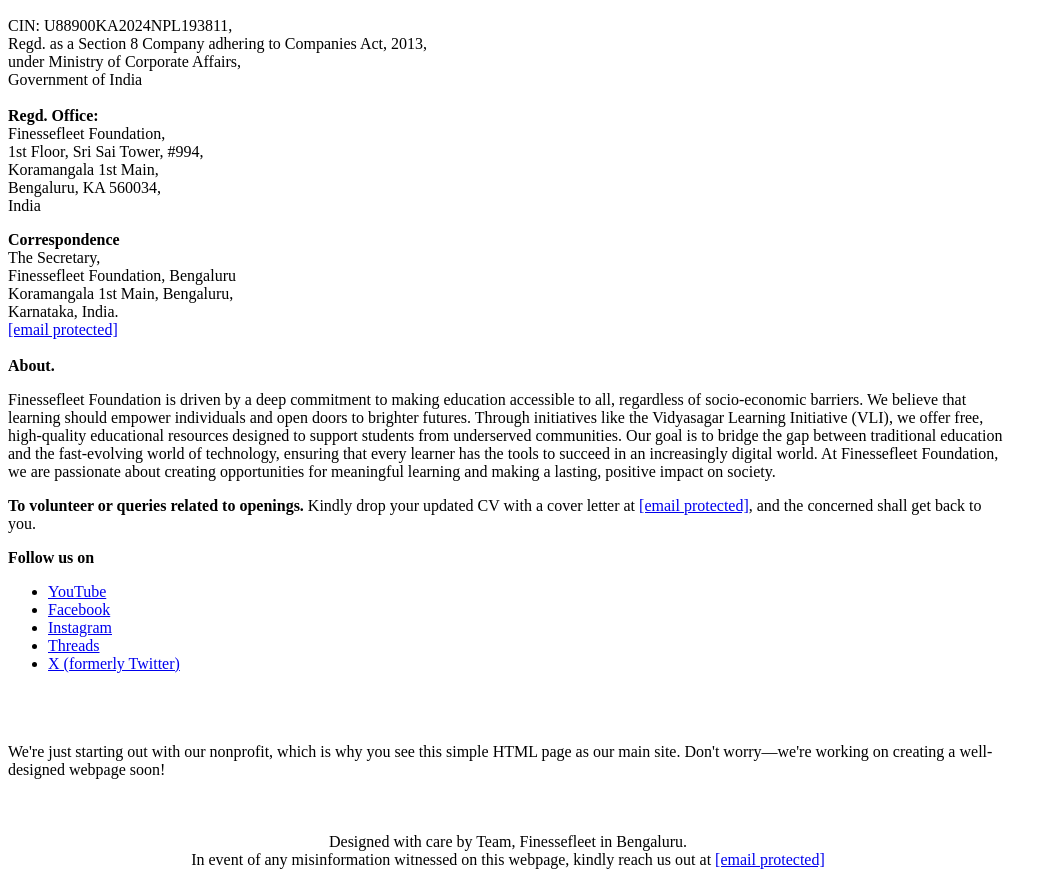
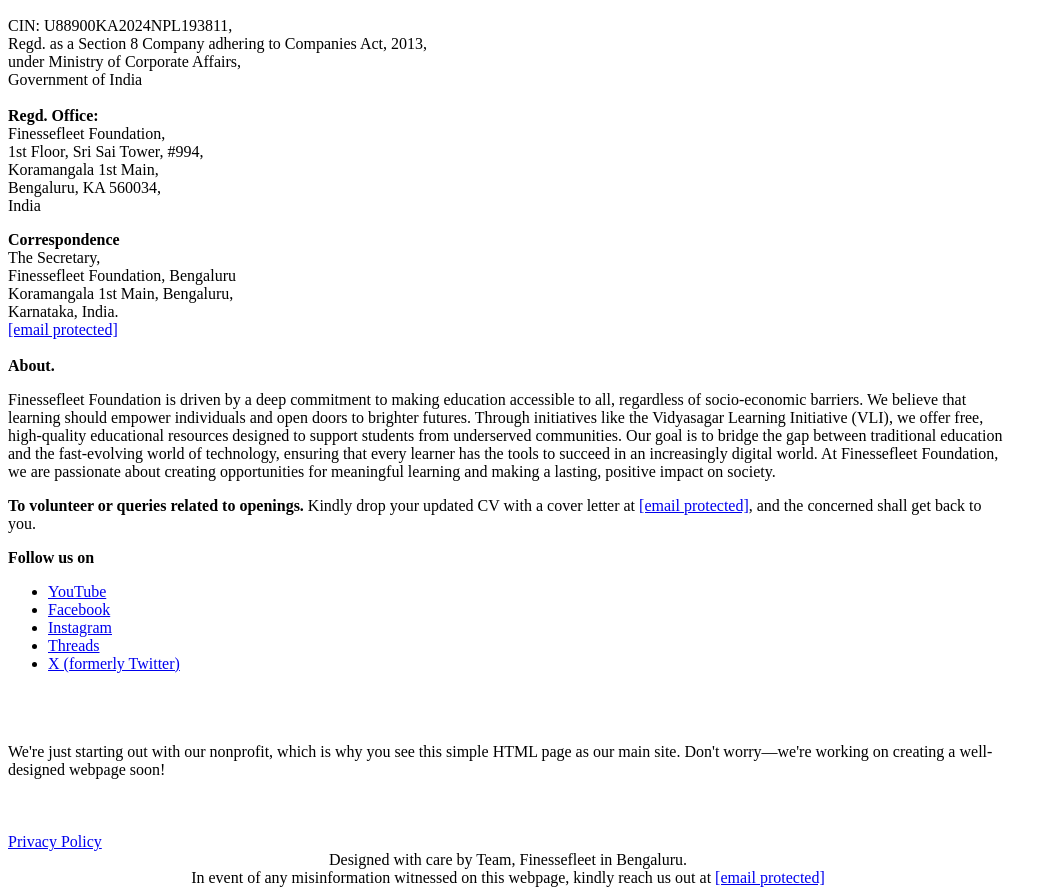
Before and after one commit to FinesseFleet/finessefleet.com, a plain HTML site: page index.html in a window 1280 px wide. Shown: the part 50-945 px from the top of the page, without its empty margins (0-1057 px from the left). Drawn offline with Linux system fonts and the light colour scheme.

Commit message:
Update index.html

```diff
--- a/index.html
+++ b/index.html
@@ -70,6 +70,7 @@ Karnataka, India. <br>
 We're just starting out with our nonprofit, which is why you see this simple HTML page as our main site. Don't worry—we're working on creating a well-designed webpage soon!
 <br>
 <br><br><br>
+    <a href="https://finessefleet.com/privacy-policy.html">Privacy Policy</a>
 <footer>
   <center>
 Designed with care by Team, Finessefleet in Bengaluru.
```
